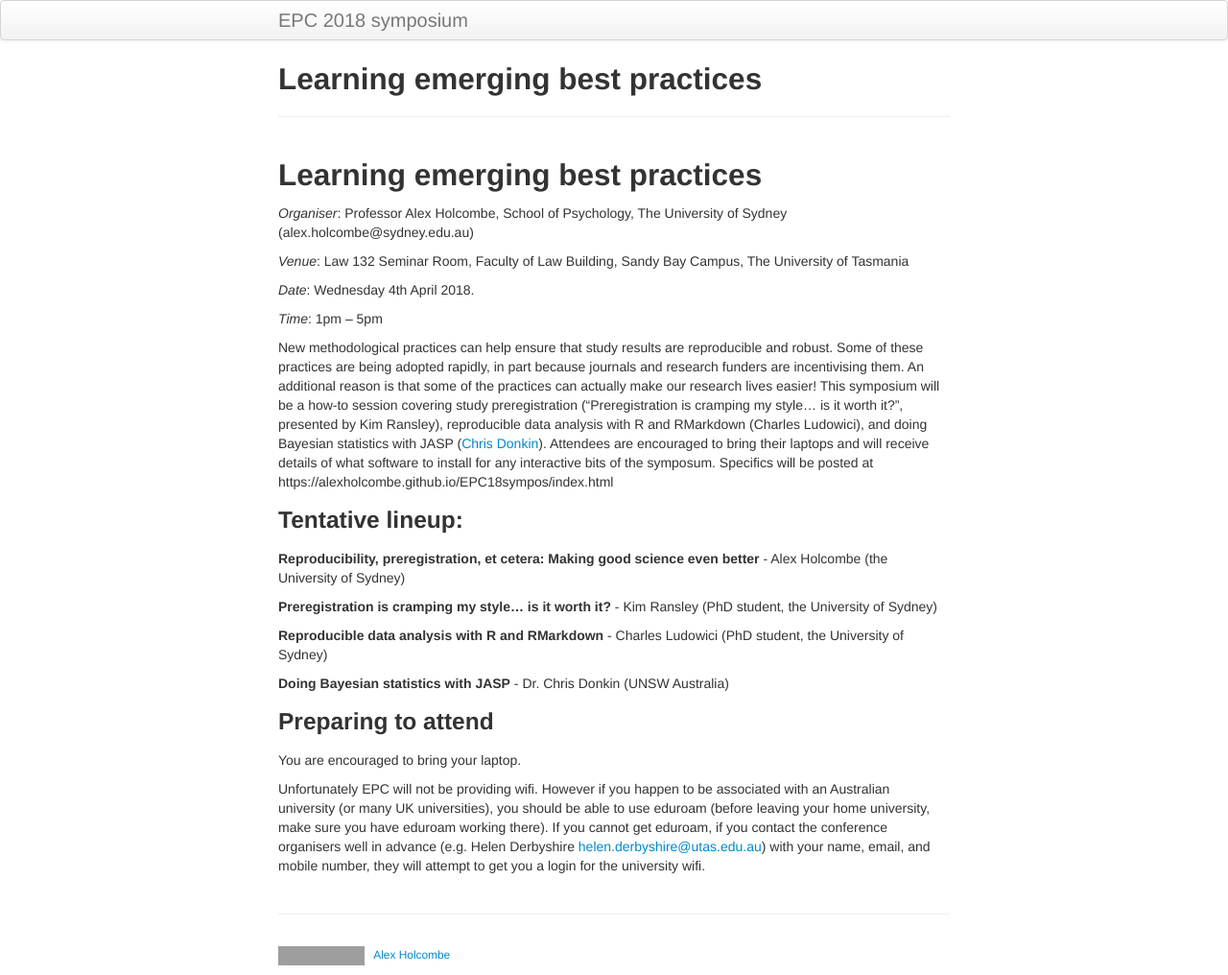
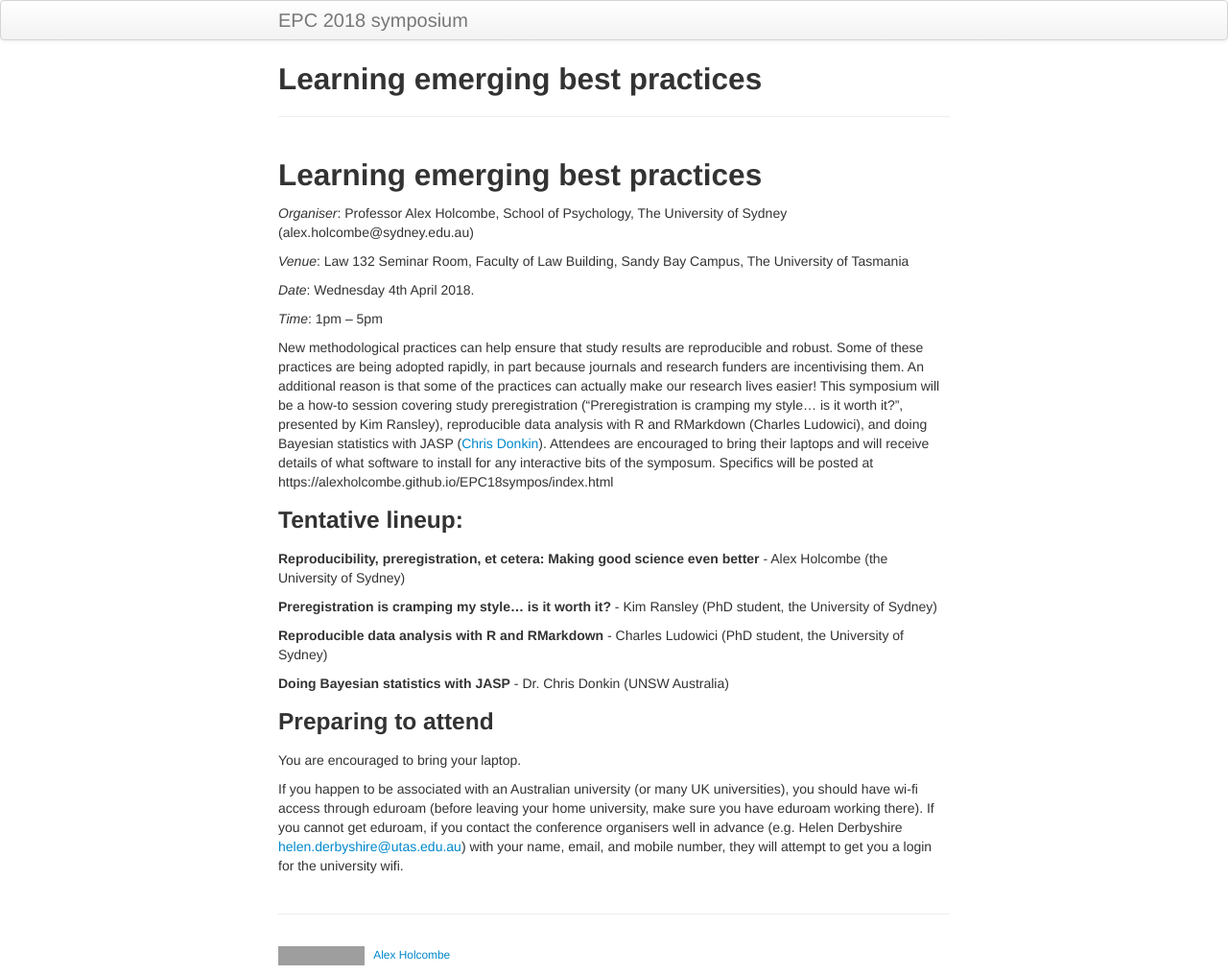
Before and after one commit to alexholcombe/EPC18sympos, a Jekyll site: the page built from index.md, in a window 1280 px wide. Shown: the whole page at 96% size. Built offline with Jekyll 4.4.1, drawn with Linux system fonts in a browser that asks for light colours; our own code applies the rules of GitHub Pages for plain Markdown files; grey boxes are pictures that could not be loaded.

Commit message:
remove nowifi

```diff
--- a/index.md
+++ b/index.md
@@ -25,4 +25,4 @@ New methodological practices can help ensure that study results are reproducible
 
 You are encouraged to bring your laptop.
 
-Unfortunately EPC will not be providing wifi. However if you happen to be associated with an Australian university (or many UK universities), you should be able to use eduroam (before leaving your home university, make sure you have eduroam working there). If you cannot get eduroam, if you contact the conference organisers well in advance (e.g. Helen Derbyshire <helen.derbyshire@utas.edu.au>) with your name, email, and mobile number, they will attempt to get you a login for the university wifi.
+If you happen to be associated with an Australian university (or many UK universities), you should have wi-fi access through eduroam (before leaving your home university, make sure you have eduroam working there). If you cannot get eduroam, if you contact the conference organisers well in advance (e.g. Helen Derbyshire <helen.derbyshire@utas.edu.au>) with your name, email, and mobile number, they will attempt to get you a login for the university wifi.
```
